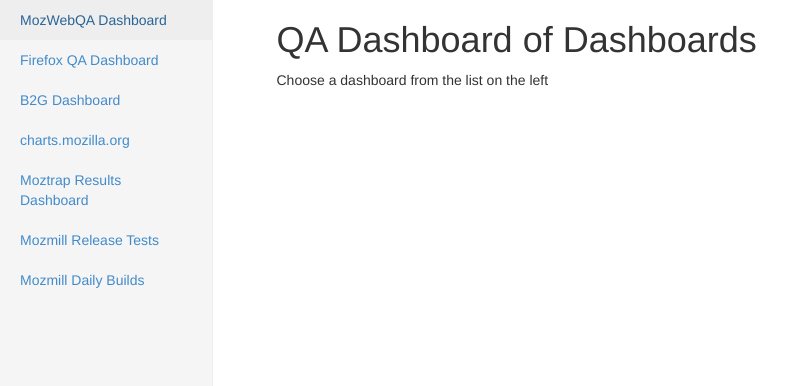
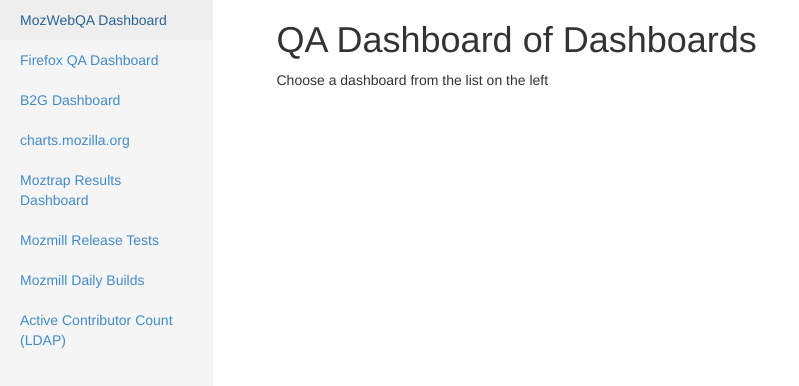
Before and after one commit to bobsilverberg/qa-dashboard, a plain HTML site: page index.html in a window 1280 px wide. Shown: the whole page, without its empty margins (0-799 px from the left). Drawn offline with nearby package versions, Linux system fonts and the light colour scheme.

Commit message:
Added the active contributor count link to Baloo data

```diff
--- a/index.html
+++ b/index.html
@@ -24,6 +24,7 @@
             <li><a href="#" class="nav-link" data-src="https://dataviz.mozilla.org/views/moztrap/Results#1">Moztrap Results Dashboard</a></li>
             <li><a href="#" class="nav-link" data-src="http://mozmill-release.blargon7.com/">Mozmill Release Tests</a></li>
             <li><a href="#" class="nav-link" data-src="http://mozmill-daily.blargon7.com/">Mozmill Daily Builds</a></li>
+            <li><a href="#" class="nav-link" data-src="https://dataviz.mozilla.org/views/Active_Contributor_Dashboard/ByTeam#1">Active Contributor Count (LDAP)</a></li>
           </ul>
         </div>
         <div class="col-sm-9 col-sm-offset-3 col-md-10 col-md-offset-2 main">
```
